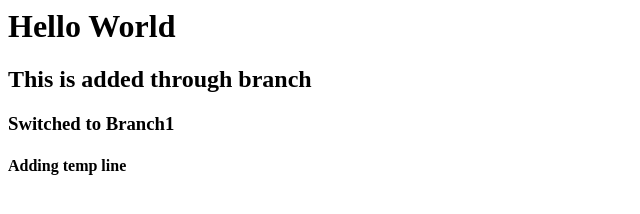
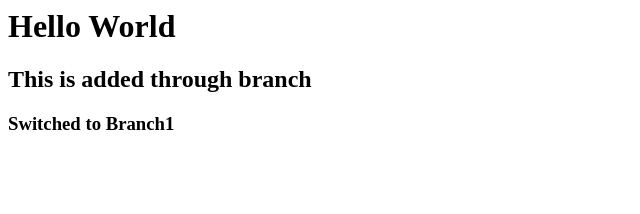
Before and after one commit to Aditya0Mishra/github-final-project, a plain HTML site: page index.html in a window 1280 px wide. Shown: the whole page, without its empty margins (0-640 px from the left). Drawn offline with Linux system fonts and the light colour scheme.

Commit message:
Revert "temporary commit"
This reverts commit be44985065c820161f1804d4771771c93a4e87d5.

```diff
--- a/index.html
+++ b/index.html
@@ -1,4 +1,3 @@
 <h1>Hello World</h1>
 <h2>This is added through branch</h2>
 <h3>Switched to Branch1</h3>
-<h4>Adding temp line</h4>
```
